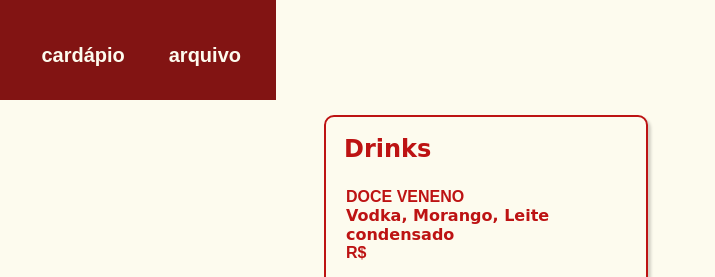
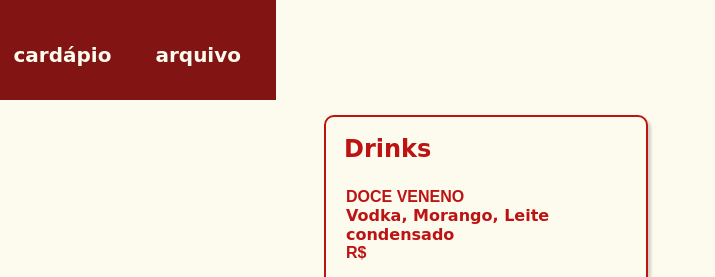
Before and after one commit to isabelledot/tieta, a plain HTML site: page index.html in a window 1280 px wide. Shown: the top 277 px of the page, 154-869 px from the left. Drawn offline with Linux system fonts and the light colour scheme.

Commit message:
Update style.css

```diff
--- a/estilo/style.css
+++ b/estilo/style.css
@@ -62,7 +62,8 @@ ul li {
     margin-top: 10px;
     margin-right: 30px;
     padding: 5px;
-    font-family: var(--font1);
+    font-family: var(--font3);
+    font-weight: bold;
 }
 
 a {
```
